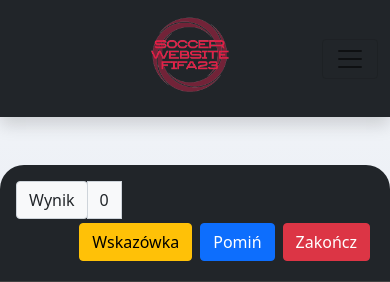
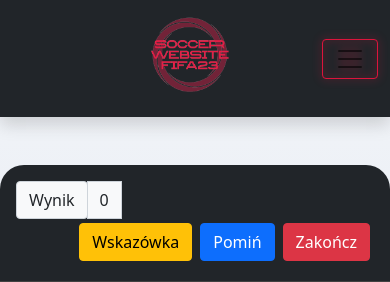
Before and after one commit to SzczesnyBlazej/webApp, a Django app: page /scatter/ in a window 390 px wide. Shown: the top 282 px of the page. Run offline with Django 4.2, Linux system fonts and the light colour scheme; parts of the project's set-up code (start-up, migrations or seed data) failed here and were passed over; some libraries are stand-ins or nearby versions.

Commit message:
change hamburger color

```diff
--- a/static/css/style.css
+++ b/static/css/style.css
@@ -140,5 +140,10 @@ color:#f8f9fa !important;
 .cardFlexMy{
 flex: 1 0 50% !important;
 }
+.navbar-light .navbar-toggler{
+color: crimson !important;
+border-color: crimson !important;
+filter: drop-shadow(0 0 0.25rem crimson) !important;
+}
 
 /* shift + alt + f */
```
